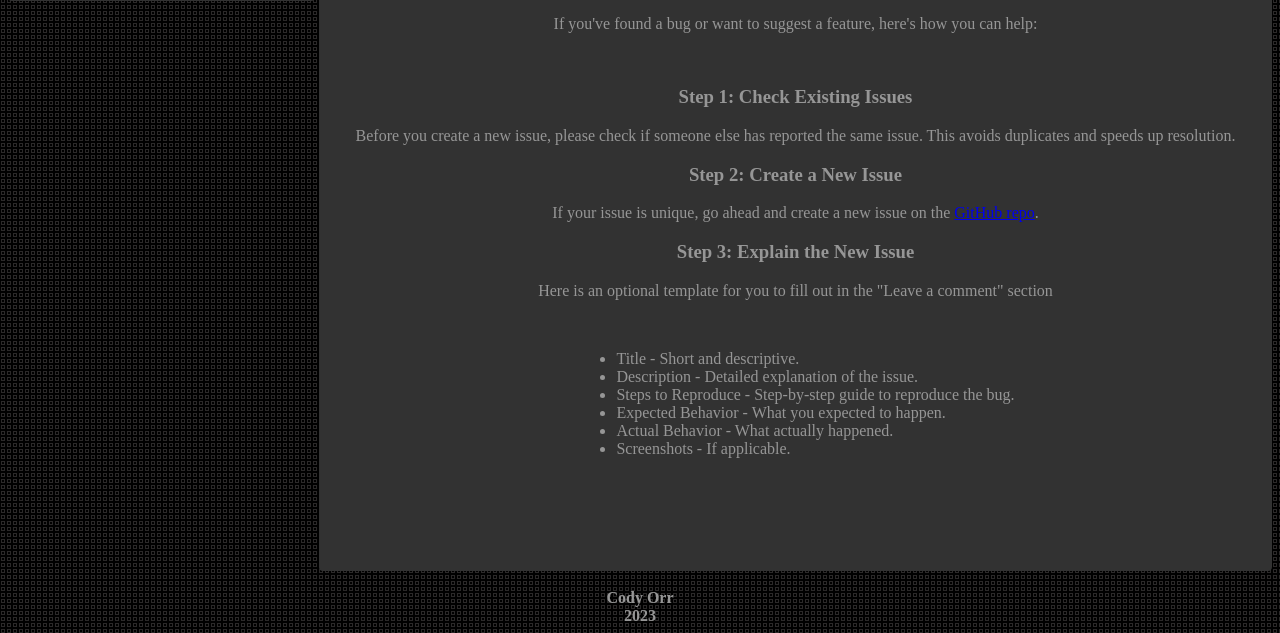
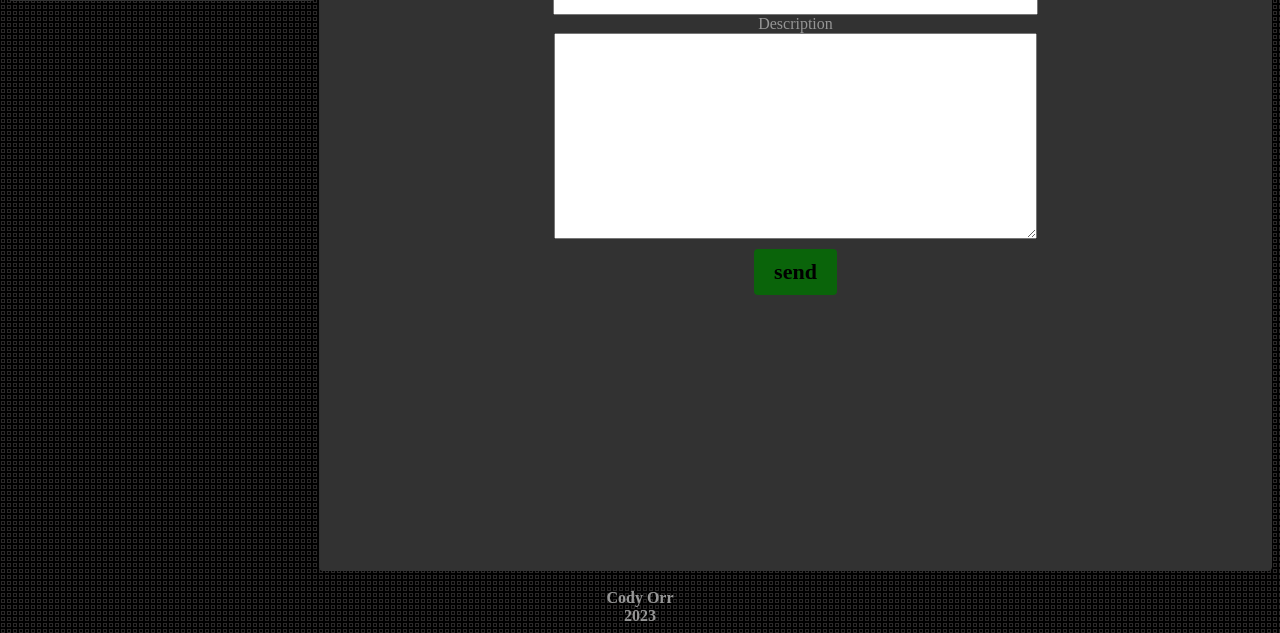
Before and after one commit to codyorr/MyToolSuite, a plain HTML site: page contact.html in a window 1280 px wide. Shown: the part 344-977 px from the top of the page. Drawn offline with Linux system fonts and the light colour scheme.

Commit message:
Added a form

```diff
--- a/contact.html
+++ b/contact.html
@@ -22,12 +22,64 @@
                 font-family: 'Times New Roman', Times, serif;
                 text-align: center;
             }
-            .report-container {
-                text-align: center;
+
+            #email-template {
+                display: flex;
+                flex-direction: column;
+                align-items: center;
             }
-            .report-template {
-                text-align: left;
-                display: inline-block;
+
+            #title {
+                width: 50%;
+                font-family: 'Times New Roman', Times, serif;
+
+            }
+
+            #description {
+                width:50%;
+                height: 200px;
+                font-family: 'Times New Roman', Times, serif;
+
+            }
+
+            #submit {
+                display: block;
+                position:relative;
+                margin-top: 10px;
+                padding: 10px 20px;
+                border-radius: 4px;
+                background-color: rgb(10, 100, 10);
+                color: rgb(0, 0, 0);
+                font-family: 'Times New Roman', Times, serif;
+                font-weight: bold;
+                font-size: 22px;
+                border: none;
+                cursor: pointer;
+            }
+
+            #submit:hover {
+                background-color: rgb(8,80,8);
+                color: rgb(150,150,150);
+            }
+
+            #submit::before {
+                content: "";
+                position: absolute;
+                width: 100%;
+                height: 2px;
+                bottom: 0;
+                left: 0;
+                background-color: rgb(20,120,20);
+                transform: scaleX(0);
+                transform-origin: top right;
+                transition: transform 0.3s ease;
+            }
+
+            #submit:hover::before {
+                height: 4px;
+                transform: scaleX(1);
+                transform-origin: top left;
+                border-radius: 4px;
             }
         </style>
     </head>
@@ -57,36 +109,19 @@
             <!-- main content of the page -->
             <main>
                 <h2>Contact Information</h2>
-                <h4>Email:</h4>
                 <p style="color:darkorange;">codyorr.contact@gmail.com</p>
 
                 <br>
                 <br>
 
-                <div class="report-container">
-                    <h2>How to Report Issues</h2>
-                    <p>If you've found a bug or want to suggest a feature, here's how you can help:</p>
-
-                    <br>
-
-                    <h3>Step 1: Check Existing Issues</h3>
-                    <p>Before you create a new issue, please check if someone else has reported the same issue. This avoids duplicates and speeds up resolution.</p>
-                    <h3>Step 2: Create a New Issue</h3>
-                    <p>If your issue is unique, go ahead and create a new issue on the <a href="https://github.com/codyorr/MyToolSuite.github.io/issues">GitHub repo</a>.</p>
-                    <h3>Step 3: Explain the New Issue</h3>
-                    <p>Here is an optional template for you to fill out in the "Leave a comment" section</p>
-
-                    <br>
-
-                    <ul class="report-template">
-                        <li>Title - Short and descriptive.</li>
-                        <li>Description - Detailed explanation of the issue.</li>
-                        <li>Steps to Reproduce - Step-by-step guide to reproduce the bug.</li>
-                        <li>Expected Behavior - What you expected to happen.</li>
-                        <li>Actual Behavior - What actually happened.</li>
-                        <li>Screenshots - If applicable.</li>
-                    </ul>
-                </div>
+                <h2>Submit a Bug</h2>
+                <form id="email-template" action="">
+                    <label for="title">Title</label>
+                    <input type="text" id="title" name="title">
+                    <label for="description">Description</label>
+                    <textarea id="description" sname="description" rows="4" cols="50"></textarea>
+                    <button type="submit" id="submit">send</button>
+                </form>
             </main>
         </div>
 
```
Also changed, not shown: index.html (+0 -1 lines).
